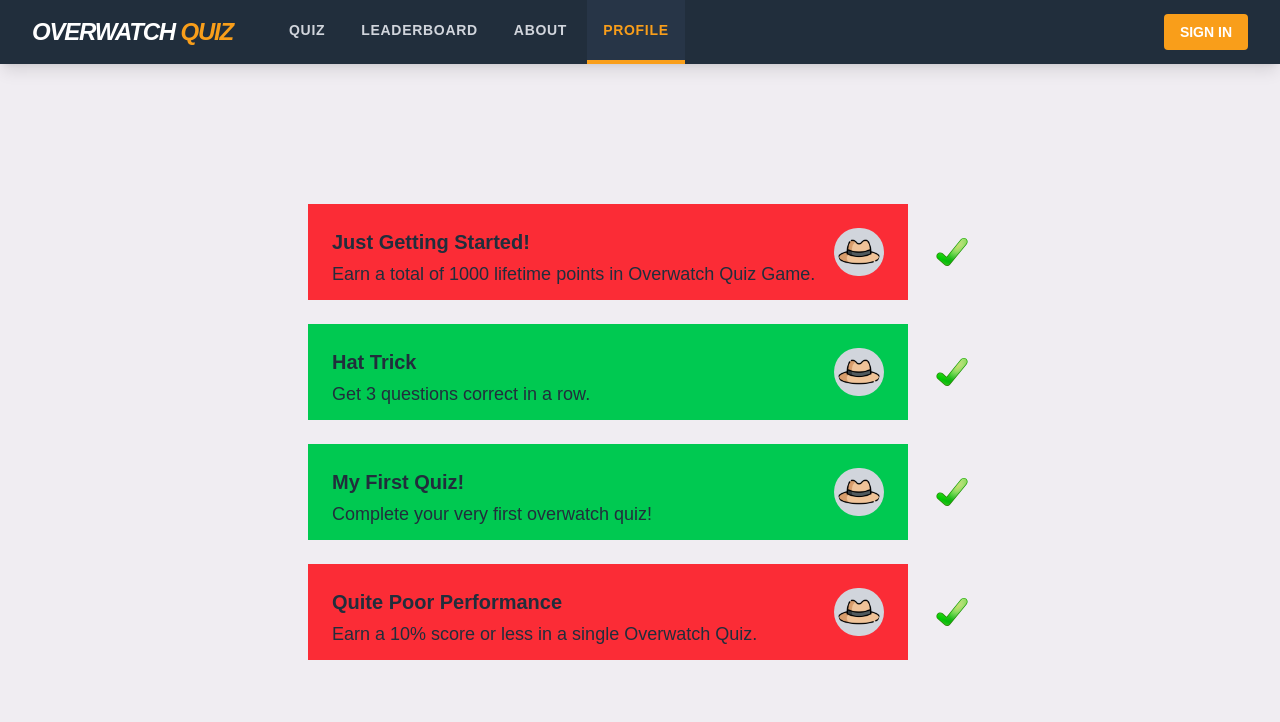
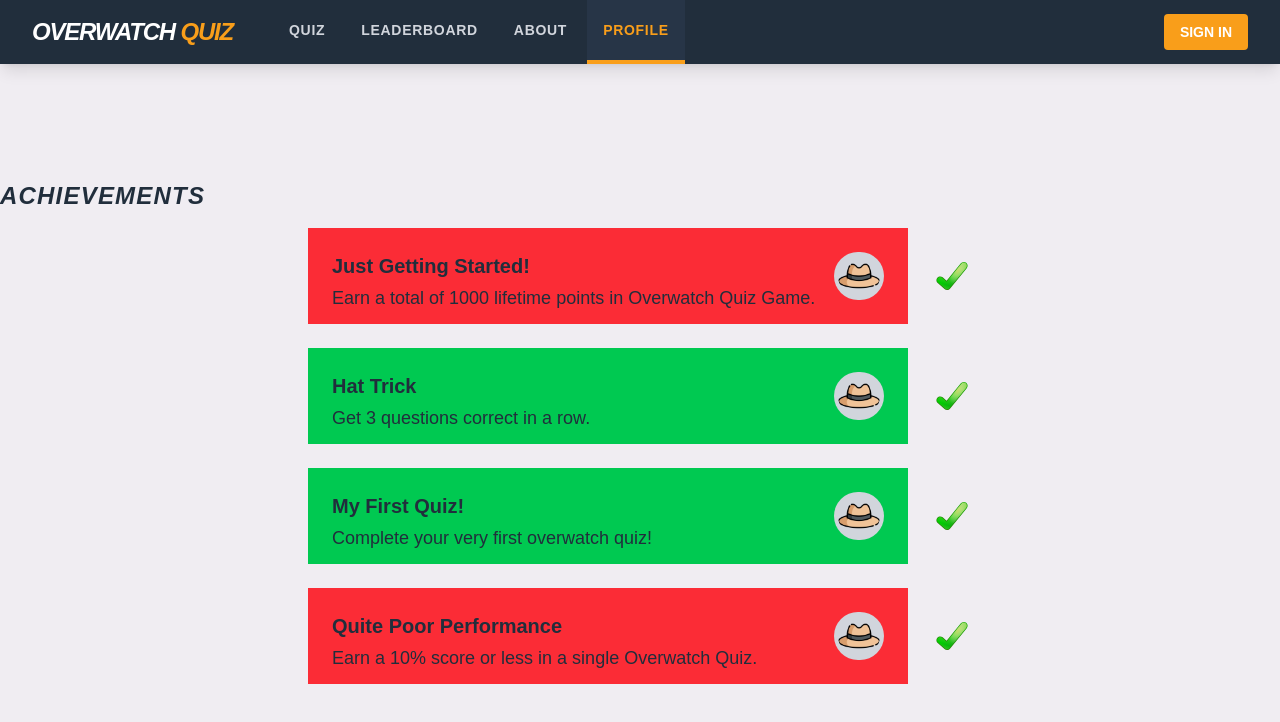
Before and after one commit to carsonmdd/inf-124-overwatch-quiz, a Next.js app: page /profile in a window 1280 px wide. Shown: the top 722 px of the page. Built offline with nearby package versions, Linux system fonts and the light colour scheme; no server answers.

Commit message:
refactor: create and use mock data to display achievements

```diff
--- a/src/app/profile/page.tsx
+++ b/src/app/profile/page.tsx
@@ -1,9 +1,12 @@
 import Achievements from '@/components/Achievements';
+import { getCurrentMockUser } from '@/data/mockProfileData';
 
 const Profile = () => {
+	const user = getCurrentMockUser();
+
 	return (
 		<div className="flex-1 flex items-center justify-center">
-			<Achievements></Achievements>
+			<Achievements achievements={user.achievements}></Achievements>
 		</div>
 	);
 };
--- a/src/components/Achievements.tsx
+++ b/src/components/Achievements.tsx
@@ -1,43 +1,37 @@
 import Image from 'next/image';
+import Link from 'next/link';
+import type { Achievement } from '@/data/mockProfileData';
 
-// Hardcoded achievements for now; will pull from database later
-const achievementList = [
-	{
-		achievementName: 'Just Getting Started!',
-		achievementDescription:
-			'Earn a total of 1000 lifetime points in Overwatch Quiz Game.',
-		isAchieved: false,
-		badgeIcon: 'src here',
-	},
-	{
-		achievementName: 'Hat Trick',
-		achievementDescription: 'Get 3 questions correct in a row.',
-		isAchieved: true,
-		badgeIcon: 'src here',
-	},
-	{
-		achievementName: 'My First Quiz!',
-		achievementDescription: 'Complete your very first overwatch quiz!',
-		isAchieved: true,
-		badgeIcon: 'src here',
-	},
-	{
-		achievementName: 'Quite Poor Performance',
-		achievementDescription:
-			'Earn a 10% score or less in a single Overwatch Quiz.',
-		isAchieved: false,
-		badgeIcon: 'src here',
-	},
-];
+interface AchievementsProps {
+	achievements: Achievement[];
+	featured?: boolean;
+	viewAllHref?: string;
+}
 
-const Achievements = () => {
-	// useEffect(() => {
-	// 	// Pull achievement data from database
-	// }, []);
+const Achievements = ({
+	achievements,
+	featured = false,
+	viewAllHref,
+}: AchievementsProps) => {
+	const displayed = featured ? achievements.slice(0, 3) : achievements;
 
 	return (
-		<div className="flex flex-col items-center justify-center gap-6 p-8">
-			{achievementList.map((a, index) => (
+		<section className="w-full">
+			<div className="flex justify-between items-baseline mb-4">
+				<h2 className="text-2xl font-black uppercase italic tracking-wider text-ow-dark-blue dark:text-white">
+					Achievements
+				</h2>
+				{featured && viewAllHref && (
+					<Link
+						href={viewAllHref}
+						className="text-ow-orange font-bold uppercase text-sm hover:underline"
+					>
+						View All
+					</Link>
+				)}
+			</div>
+			<div className="flex flex-col items-center justify-center gap-6">
+				{displayed.map((a, index) => (
 					<div key={index} className="flex gap-6">
 						<div
 							className={`${a.isAchieved ? 'bg-green-500' : 'bg-red-500'} w-150 h-24 flex justify-between gap-4 p-6`}
@@ -53,7 +47,7 @@
 							<Image
 								width={50}
 								height={50}
-							src="/hat.png"
+								src={a.badgeIcon}
 								alt="Achievement image"
 								className="rounded-full bg-gray-300 p-1"
 							/>
@@ -67,6 +61,7 @@
 					</div>
 				))}
 			</div>
+		</section>
 	);
 };
 
--- /dev/null
+++ b/src/data/mockProfileData.ts
@@ -0,0 +1,181 @@
+export interface Achievement {
+	achievementName: string;
+	achievementDescription: string;
+	isAchieved: boolean;
+	badgeIcon: string;
+}
+
+export interface PersonalBest {
+	difficulty: 'easy' | 'medium' | 'hard';
+	bestScore: number;
+	bestStreak: number;
+}
+
+export interface QuizAttempt {
+	id: string;
+	quizName: string;
+	difficulty: 'easy' | 'medium' | 'hard';
+	score: number;
+	totalQuestions: number;
+	playedAt: string;
+}
+
+export interface CreatedQuiz {
+	id: string;
+	name: string;
+	difficulty: 'easy' | 'medium' | 'hard';
+	questionCount: number;
+	playCount: number;
+}
+
+export interface ProfileUser {
+	id: string;
+	username: string;
+	avatarUrl: string;
+	joinDate: string;
+	lifetimePoints: number;
+	longestStreak: number;
+	numQuizzesPlayed: number;
+	numQuizzesCompleted: number;
+	globalRank: number;
+	achievements: Achievement[];
+	personalBests: PersonalBest[];
+	createdQuizzes: CreatedQuiz[];
+	quizHistory: QuizAttempt[];
+}
+
+const baseAchievements: Achievement[] = [
+	{
+		achievementName: 'Just Getting Started!',
+		achievementDescription:
+			'Earn a total of 1000 lifetime points in Overwatch Quiz Game.',
+		isAchieved: false,
+		badgeIcon: '/hat.png',
+	},
+	{
+		achievementName: 'Hat Trick',
+		achievementDescription: 'Get 3 questions correct in a row.',
+		isAchieved: true,
+		badgeIcon: '/hat.png',
+	},
+	{
+		achievementName: 'My First Quiz!',
+		achievementDescription: 'Complete your very first overwatch quiz!',
+		isAchieved: true,
+		badgeIcon: '/hat.png',
+	},
+	{
+		achievementName: 'Quite Poor Performance',
+		achievementDescription:
+			'Earn a 10% score or less in a single Overwatch Quiz.',
+		isAchieved: false,
+		badgeIcon: '/hat.png',
+	},
+];
+
+export const CURRENT_USER_ID = 'user_tracer';
+
+export const mockUsers: ProfileUser[] = [
+	{
+		id: 'user_tracer',
+		username: 'TracerMain99',
+		avatarUrl: '/hat.png',
+		joinDate: '2025-08-14',
+		lifetimePoints: 8420,
+		longestStreak: 17,
+		numQuizzesPlayed: 64,
+		numQuizzesCompleted: 58,
+		globalRank: 142,
+		achievements: baseAchievements,
+		personalBests: [
+			{ difficulty: 'easy', bestScore: 100, bestStreak: 12 },
+			{ difficulty: 'medium', bestScore: 92, bestStreak: 9 },
+			{ difficulty: 'hard', bestScore: 78, bestStreak: 6 },
+		],
+		createdQuizzes: [
+			{
+				id: 'quiz_1',
+				name: 'Tank Hero Trivia',
+				difficulty: 'medium',
+				questionCount: 15,
+				playCount: 312,
+			},
+			{
+				id: 'quiz_2',
+				name: 'Map Knowledge Master',
+				difficulty: 'hard',
+				questionCount: 20,
+				playCount: 87,
+			},
+		],
+		quizHistory: [
+			{
+				id: 'attempt_1',
+				quizName: 'Hero Abilities',
+				difficulty: 'medium',
+				score: 8,
+				totalQuestions: 10,
+				playedAt: '2026-05-06',
+			},
+			{
+				id: 'attempt_2',
+				quizName: 'Lore Lookup',
+				difficulty: 'hard',
+				score: 6,
+				totalQuestions: 10,
+				playedAt: '2026-05-05',
+			},
+			{
+				id: 'attempt_3',
+				quizName: 'Map Knowledge',
+				difficulty: 'easy',
+				score: 10,
+				totalQuestions: 10,
+				playedAt: '2026-05-03',
+			},
+			{
+				id: 'attempt_4',
+				quizName: 'Ultimate Voice Lines',
+				difficulty: 'medium',
+				score: 7,
+				totalQuestions: 10,
+				playedAt: '2026-05-01',
+			},
+		],
+	},
+	{
+		id: 'user_reinhardt',
+		username: 'HammerDownReinhardt',
+		avatarUrl: '/hat.png',
+		joinDate: '2024-11-02',
+		lifetimePoints: 24910,
+		longestStreak: 31,
+		numQuizzesPlayed: 187,
+		numQuizzesCompleted: 174,
+		globalRank: 12,
+		achievements: baseAchievements.map((a) => ({ ...a, isAchieved: true })),
+		personalBests: [
+			{ difficulty: 'easy', bestScore: 100, bestStreak: 20 },
+			{ difficulty: 'medium', bestScore: 100, bestStreak: 18 },
+			{ difficulty: 'hard', bestScore: 95, bestStreak: 14 },
+		],
+		createdQuizzes: [
+			{
+				id: 'quiz_3',
+				name: 'Crusader Lore Deep Dive',
+				difficulty: 'hard',
+				questionCount: 25,
+				playCount: 1024,
+			},
+		],
+		quizHistory: [],
+	},
+];
+
+export function getUserById(userId: string): ProfileUser | undefined {
+	return mockUsers.find((u) => u.id === userId);
+}
+
+export function getCurrentMockUser(): ProfileUser {
+	return mockUsers.find((u) => u.id === CURRENT_USER_ID) ?? mockUsers[0];
+}
```
Lines whose indentation alone changed are shown as unchanged.
